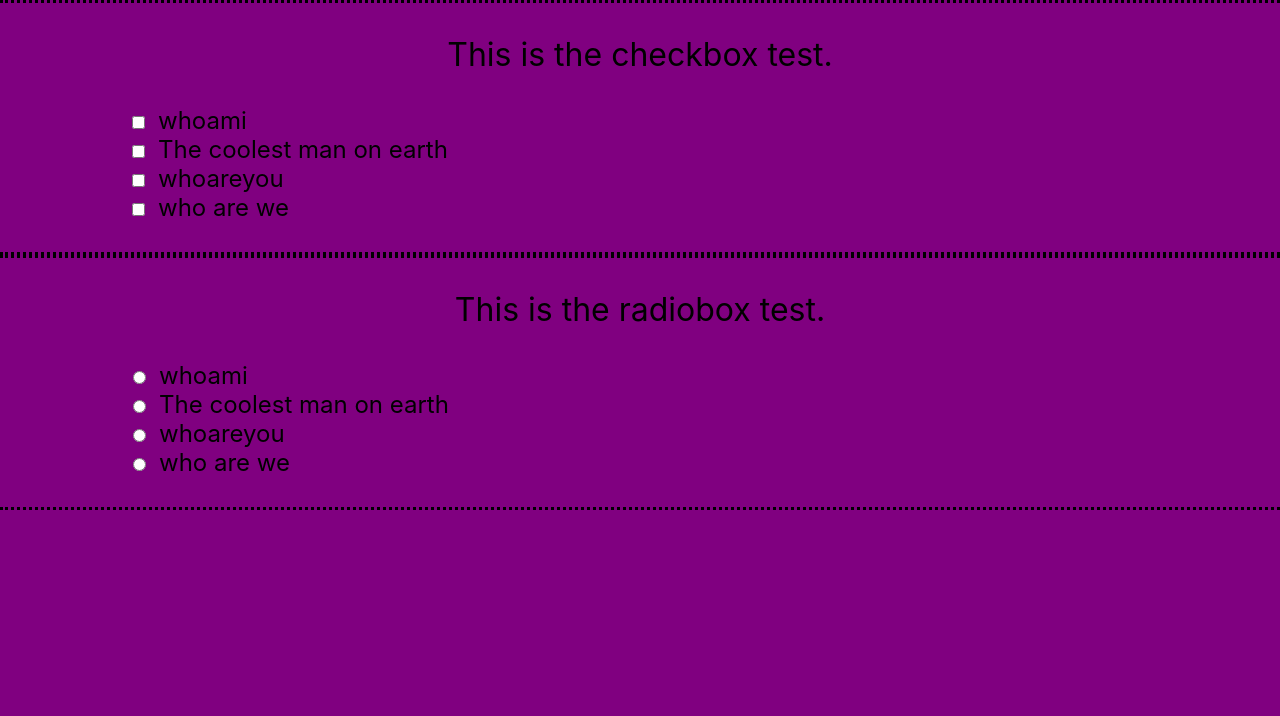
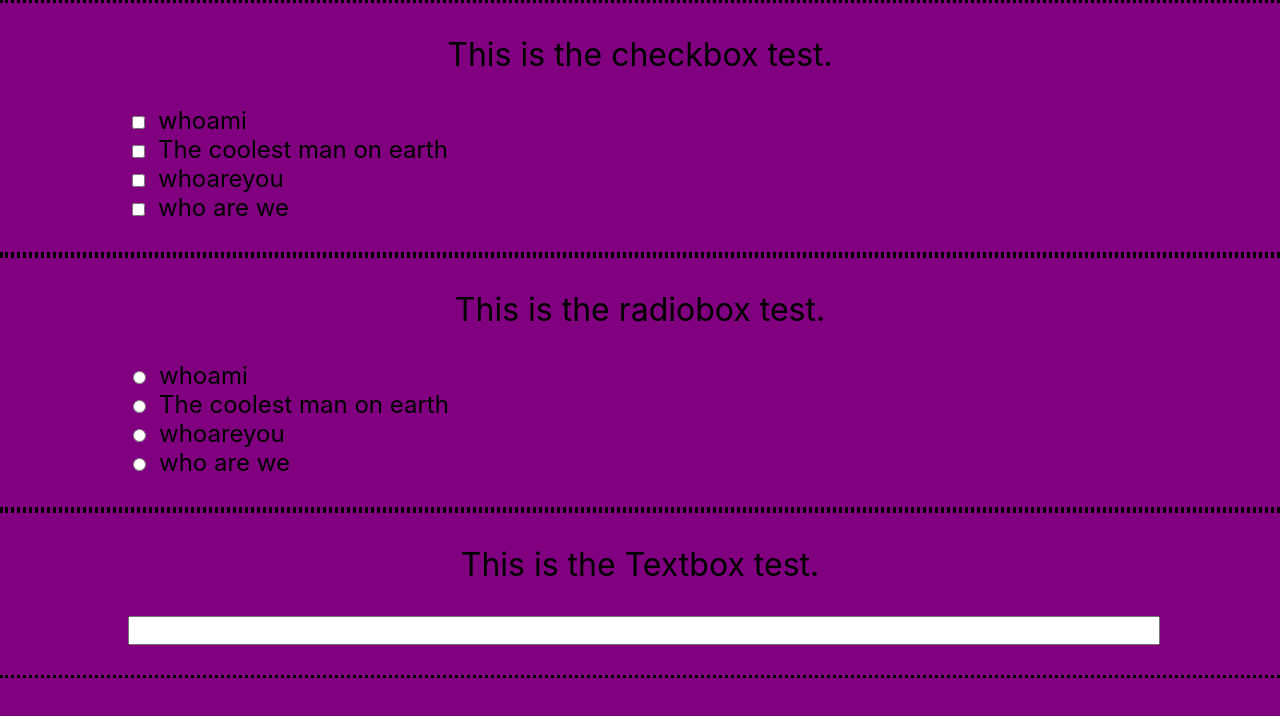
Before and after one commit to BigShotDEV/purple_scouter, a React (Create React App) app: page / in a window 1280 px wide. Shown: the top 716 px of the page. Built offline with nearby package versions, Linux system fonts and the light colour scheme.

Commit message:
Added TextBox

```diff
--- a/src/App.js
+++ b/src/App.js
@@ -2,6 +2,7 @@ import React from 'react';
 import './App.css';
 import CheckBox from './Componenets/CheckBox/check-box';
 import RadioBox from './Componenets/RadioBox/radio-box';
+import TextBox from './Componenets/TextBox/text-box';
 
 export default class App extends React.Component{
   render() {
@@ -9,6 +10,7 @@ export default class App extends React.Component{
     <div className="app">
       <CheckBox keys={["whoami", "The coolest man on earth", "whoareyou", "who are we"]}>This is the checkbox test.</CheckBox>
       <RadioBox keys={["whoami", "The coolest man on earth", "whoareyou", "who are we"]}>This is the radiobox test.</RadioBox>
+      <TextBox>This is the Textbox test.</TextBox>
     </div>
       );
   }
--- /dev/null
+++ b/src/Componenets/TextBox/text-box.css
@@ -0,0 +1,20 @@
+.text-box {
+    border-width: 3px;
+    border-style: dotted;
+    border-left-style: none;
+    border-right-style: none;
+
+    padding-bottom: 30px;
+}
+
+.text-box .title {
+    text-align: center;
+    font-size: 2em;
+}
+
+.text-box .text {
+    margin-left: 10%;
+    width: 80%;
+    height: 23px;
+
+}
--- /dev/null
+++ b/src/Componenets/TextBox/text-box.js
@@ -0,0 +1,19 @@
+import React from 'react';
+import "./text-box.css";
+
+/**
+ * This is the TextBox component,
+ * it gets the title has a property through the children,
+ * and it gets a onChange callback.
+ */
+export default class TextBox extends React.Component {
+    render() {
+        return (
+            <div className="text-box">
+                <p className="title">{this.props.children}</p>
+
+                <input type="text" onChange={this.props.onChange} className="text"></input>
+            </div>
+        );
+    }
+}
```
